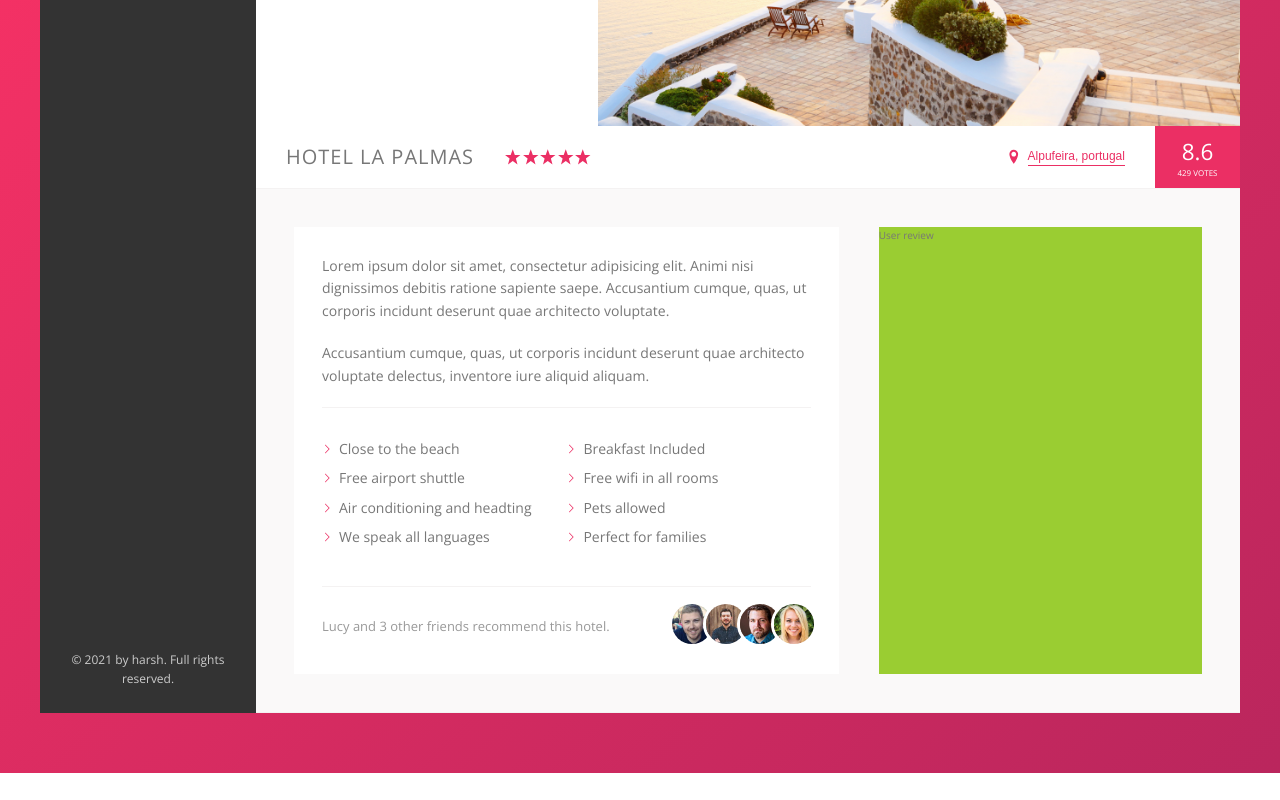
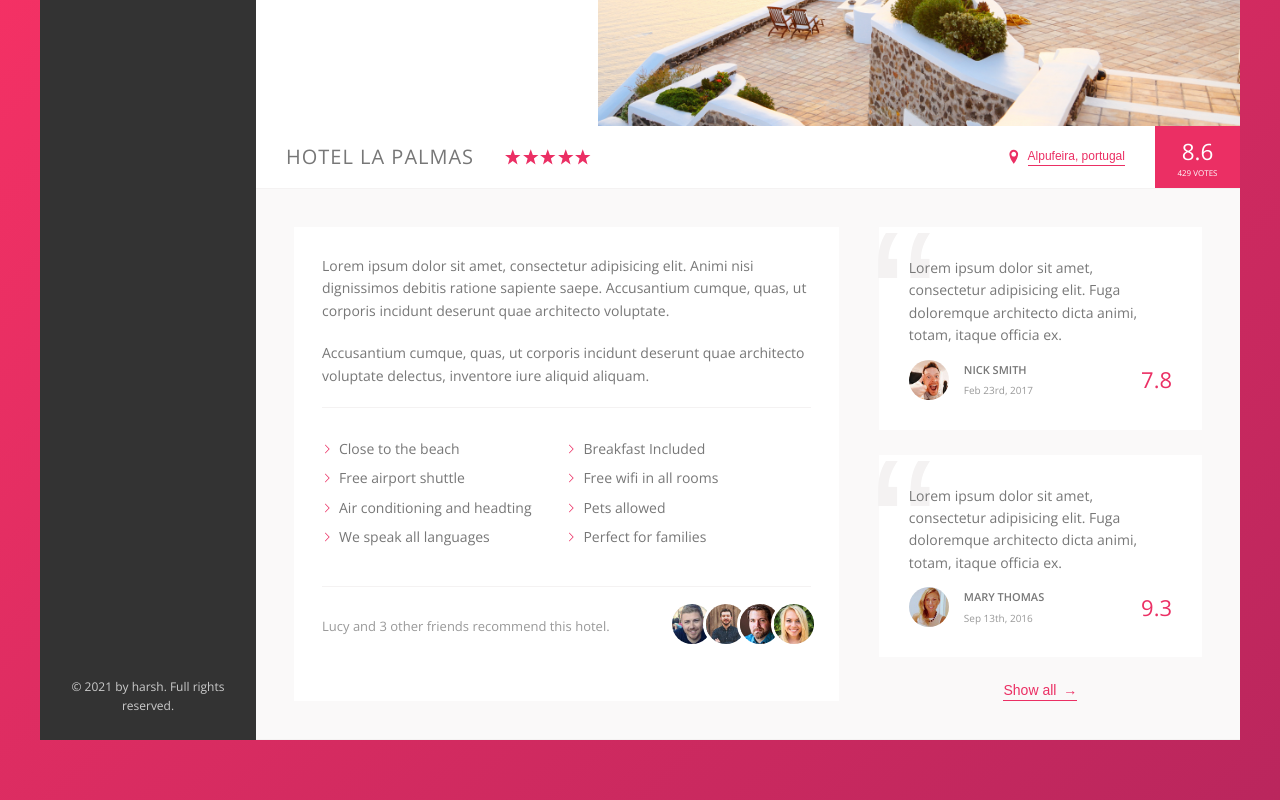
Before and after one commit to yes-im-harsh/Trillo-Project, a website: page index.html in a window 1280 px wide. Shown: the part 389-1189 px from the top of the page. Before the commit the page ends 1162 px from the top, so only its background shows below. Drawn offline with nearby package versions, Linux system fonts and the light colour scheme.

Commit message:
User Review Section Completed

```diff
--- a/index.html
+++ b/index.html
@@ -103,7 +103,7 @@
         <!-- Hotelview -->
 
         <main class="hotel-view">
-          <!-- __Gallery -->
+          <!-- &__Gallery -->
 
           <div class="gallery">
             <figure class="gallery__item">
@@ -129,7 +129,7 @@
             </figure>
           </div>
 
-          <!-- __Overview -->
+          <!-- &__Overview -->
 
           <div class="overview">
             <h1 class="overview__heading">Hotel La Palmas</h1>
@@ -164,10 +164,10 @@
             </div>
           </div>
 
-          <!-- __Detail -->
+          <!-- &__Detail -->
 
           <div class="detail">
-            <!-- __Description -->
+            <!-- &__Description -->
 
             <div class="description">
               <p class="paragraph">
@@ -216,8 +216,47 @@
               </div>
             </div>
 
-            <!-- __User-Reviews -->
-            <div class="user-review">User review</div>
+            <!-- &__User-Reviews -->
+            <figure class="user-review">
+              <figure class="review">
+                <blockquote class="review__text">
+                  Lorem ipsum dolor sit amet, consectetur adipisicing elit. Fuga
+                  doloremque architecto dicta animi, totam, itaque officia ex.
+                </blockquote>
+                <figcaption class="review__user">
+                  <img
+                    src="img/user-1.jpg"
+                    alt="User 1"
+                    class="review__photo"
+                  />
+                  <div class="review__user-box">
+                    <p class="review__user-name">Nick Smith</p>
+                    <p class="review__user-date">Feb 23rd, 2017</p>
+                  </div>
+                  <div class="review__rating">7.8</div>
+                </figcaption>
+              </figure>
+
+              <figure class="review">
+                <blockquote class="review__text">
+                  Lorem ipsum dolor sit amet, consectetur adipisicing elit. Fuga
+                  doloremque architecto dicta animi, totam, itaque officia ex.
+                </blockquote>
+                <figcaption class="review__user">
+                  <img
+                    src="img/user-2.jpg"
+                    alt="User 2"
+                    class="review__photo"
+                  />
+                  <div class="review__user-box">
+                    <p class="review__user-name">Mary Thomas</p>
+                    <p class="review__user-date">Sep 13th, 2016</p>
+                  </div>
+                  <div class="review__rating">9.3</div>
+                </figcaption>
+              </figure>
+              <button class="btn-inline">Show all <span>&rarr;</span></button>
+            </figure>
           </div>
         </main>
       </div>
--- a/sass/_components.scss
+++ b/sass/_components.scss
@@ -270,8 +270,17 @@
   cursor: pointer;
   transition: all 0.2s;
 
+  & span {
+    margin-left: 3px;
+    transition: margin-left 0.2s;
+  }
+
   &:hover {
     color: var(--color-grey-dark-1);
+
+    span {
+      margin-left: 6px;
+    }
   }
 
   &:focus {
@@ -369,3 +378,67 @@
     margin: -0.6rem;
   }
 }
+
+/////////////////////
+///Review
+
+.review {
+  background-color: #fff;
+  box-shadow: var(--shawod-light);
+  padding: 3rem;
+  margin-bottom: 2.5rem;
+  position: relative;
+
+  &__text {
+    margin-bottom: 1.3rem;
+    z-index: 100;
+    position: relative;
+  }
+
+  &__user {
+    display: flex;
+    justify-content: space-between;
+    align-items: center;
+  }
+
+  &__photo {
+    height: 4rem;
+    width: 4rem;
+    border-radius: 50%;
+    margin-right: 1.5rem;
+  }
+
+  &__user-box {
+    margin-right: auto;
+  }
+
+  &__user-name {
+    font-size: 1.1rem;
+    font-weight: 600;
+    margin-bottom: 0.4rem;
+    text-transform: uppercase;
+  }
+
+  &__user-date {
+    font-size: 1rem;
+    color: var(--color-grey-dark-3);
+  }
+
+  &__rating {
+    font-size: 2.2rem;
+    color: var(--color-primary);
+    font-weight: 300;
+  }
+
+  &::before {
+    content: "\201C";
+    position: absolute;
+    top: -2.5rem;
+    left: -0.8rem;
+    font-size: 20rem;
+    line-height: 1;
+    font-family: sans-serif;
+    color: var(--color-grey-light-2);
+    z-index: 10;
+  }
+}
--- a/sass/_layout.scss
+++ b/sass/_layout.scss
@@ -37,6 +37,7 @@
 }
 
 .detail {
+  font-size: 1.4rem;
   display: flex;
   border-bottom: var(--line);
   padding: 3.8rem;
@@ -44,7 +45,6 @@
 }
 
 .description {
-  font-size: 1.4rem;
   background-color: #fff;
   flex: 0 0 60%;
   margin-right: 4rem;
@@ -53,6 +53,9 @@
 }
 
 .user-review {
-  background-color: yellowgreen;
   flex: 1;
+
+  display: flex;
+  flex-direction: column;
+  align-items: center;
 }
```
Also changed, not shown: css/style.css.
